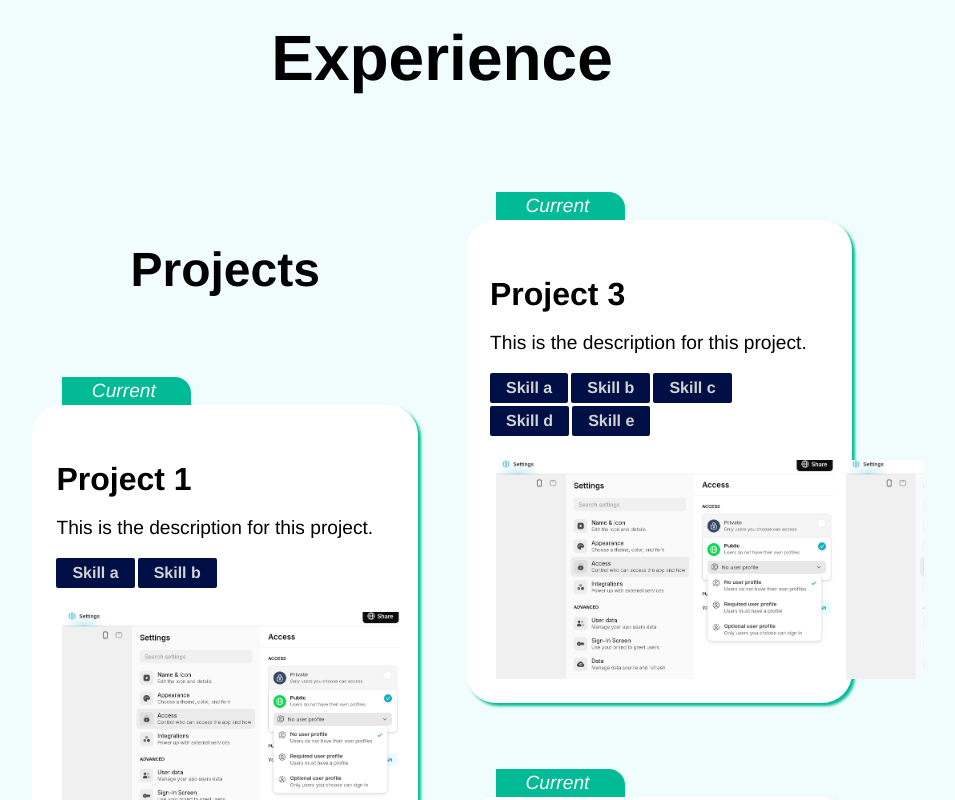
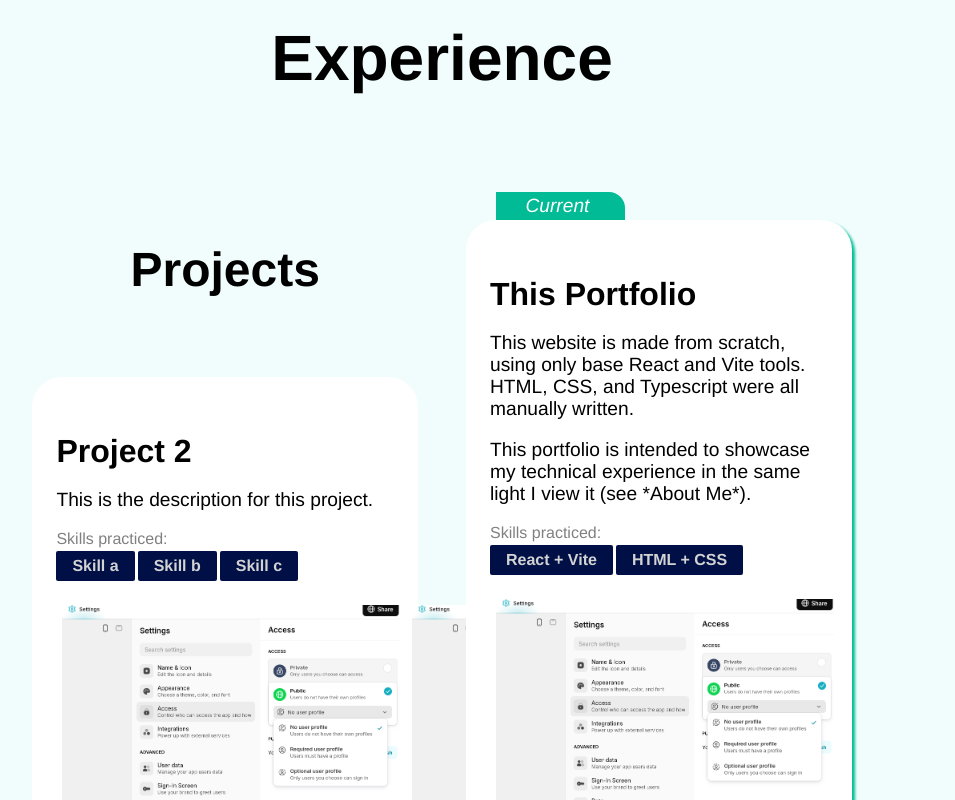
Before and after one commit to Leeway001Write/Leeway001Write.github.io, a React (Vite) app in the folder react-portfolio/: page / in a window 1280 px wide. Shown: the part 1180-1980 px from the top of the page, without its empty margins (48-1003 px from the left). Built offline with nearby package versions, Linux system fonts and the light colour scheme.

Commit message:
Modifications to project cards: Allowed for multi-paragraph descriptions, added label to skills, prioritized recent projects in new left-right sorting approach, associated highlight with current flag.

```diff
--- a/react-portfolio/src/App.tsx
+++ b/react-portfolio/src/App.tsx
@@ -11,10 +11,15 @@ import { projects } from './Data'
 
 
 function App() {
-  const halfway = Math.floor(projects.length / 2);
-  const projectsFirstHalf = projects.slice(0, halfway);
-  const projectsSecondHalf = projects.slice(halfway, projects.length);
-
+  var projectsLeftGroup = [];
+  var projectsRightGroup = [];
+  for (let i = 0; i < projects.length; i++) {
+    if (i % 2 == 0) {
+      projectsRightGroup.push(projects[i]);
+    } else {
+      projectsLeftGroup.push(projects[i]);
+    }
+  }
 
   return (
     <>
@@ -44,14 +49,14 @@ function App() {
             <div className="left-project-frame project-frame">
               <div className="projects-header-box">
                 <h2>Projects</h2>
-                { projectsFirstHalf.map((project) => (
+                { projectsLeftGroup.map((project) => (
                     <ProjectCard data={ project }/>
                   ))
                 }
               </div>
             </div>
             <div className="right-project-frame project-frame">
-              { projectsSecondHalf.map((project) => (
+              { projectsRightGroup.map((project) => (
                   <ProjectCard data={ project }/>
               ))}
             </div>
--- a/react-portfolio/src/Data.ts
+++ b/react-portfolio/src/Data.ts
@@ -2,30 +2,30 @@ import thumbnail from './assets/THUMBNAIL.png'
 
 export const projects = [
   {
-    title: "Project 1",
+    title: "This Portfolio",
     current: true,
-    description: "This is the description for this project.",
-    skills: ["Skill a", "Skill b"],
+    description: ["This website is made from scratch, using only base React and Vite tools. HTML, CSS, and Typescript were all manually written.", "This portfolio is intended to showcase my technical experience in the same light I view it (see *About Me*)."],
+    skills: ["React + Vite", "HTML + CSS", ],
     images: [thumbnail]
   },
   {
     title: "Project 2",
-    current: true,
-    description: "This is the description for this project.",
+    current: false,
+    description: ["This is the description for this project."],
     skills: ["Skill a", "Skill b", "Skill c"],
     images: [thumbnail, thumbnail]
   },
   {
     title: "Project 3",
-    current: true,
-    description: "This is the description for this project.",
+    current: false,
+    description: ["This is the description for this project."],
     skills: ["Skill a", "Skill b", "Skill c", "Skill d", "Skill e"],
     images: [thumbnail, thumbnail, thumbnail]
   },
   {
     title: "Project 4",
-    current: true,
-    description: "This is the description for this project.",
+    current: false,
+    description: ["This is the description for this project."],
     skills: ["Skill a", "Skill b", "Skill c", "Skill d", "Skill e"],
     images: [thumbnail, thumbnail, thumbnail]
   }
--- a/react-portfolio/src/components/ProjectCard.tsx
+++ b/react-portfolio/src/components/ProjectCard.tsx
@@ -8,7 +8,7 @@ const SKILLS_PER_ROW = 3;
 type Project = {
 	title: string;
 	current: boolean;
-	description: string;
+	description: string[];
 	skills: string[];
 	images: string[];
 }
@@ -19,18 +19,23 @@ interface Props {
 
 export default function ProjectCard({ data }: Props) {
 	var currentFlag;
+	var currentClassName = "";
 	if (data.current) {
 		currentFlag = (
 			<p><i>Current</i></p>
 		);
+		currentClassName = " project-current";
 	}
 
 	return(
 		<>
 			<div className="current-flag">{currentFlag}</div>
-			<div className="project-card">
+			<div className={ "project-card" + currentClassName}>
 				<h3 className="project-label">{ data.title }</h3>
-				<p className="project-description">{ data.description }</p>
+				{ data.description.map((descPar) => (
+					<p className="project-description">{ descPar }</p>
+				))}
+				<p className="project-skills-label">Skills practiced:</p>
 				<SkillsBox skills={ data.skills } />
 				<Gallery images={ data.images } />
 			</div>
--- a/react-portfolio/src/components/styles/ProjectCard.css
+++ b/react-portfolio/src/components/styles/ProjectCard.css
@@ -43,7 +43,9 @@
 
 	border-radius: 30px;
 	background-color: white;
+}
 
+.project-current {
 	box-shadow: 3px 3px 3px 0px var(--color-secondary-mint);
 }
 
@@ -73,6 +75,12 @@
   font-size: 1.2em;
 }
 
+.project-skills-label {
+  color: gray;
+  padding: 0;
+  margin: 0;
+}
+
 .project-skills-box {
   width: 100%;
   height: auto;
```
